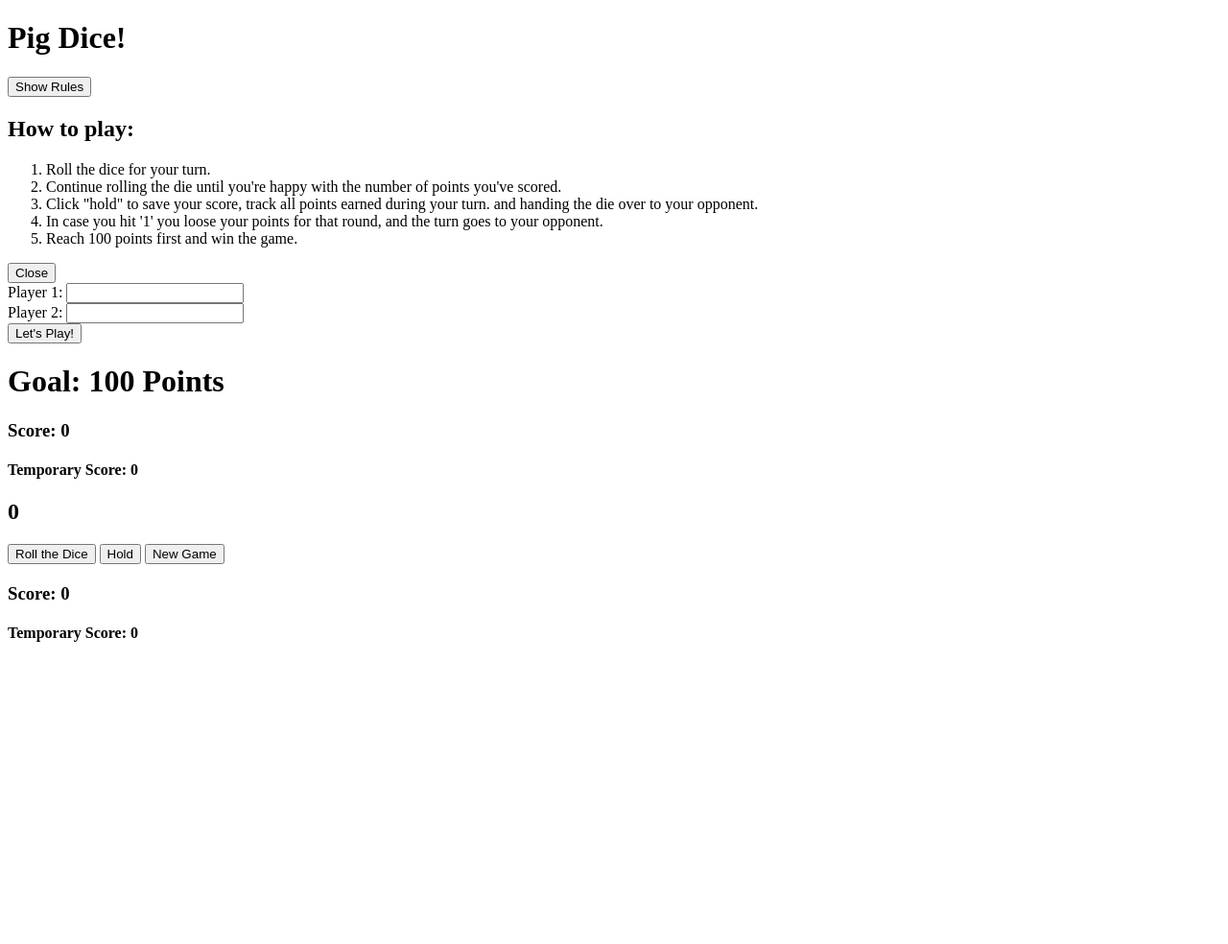
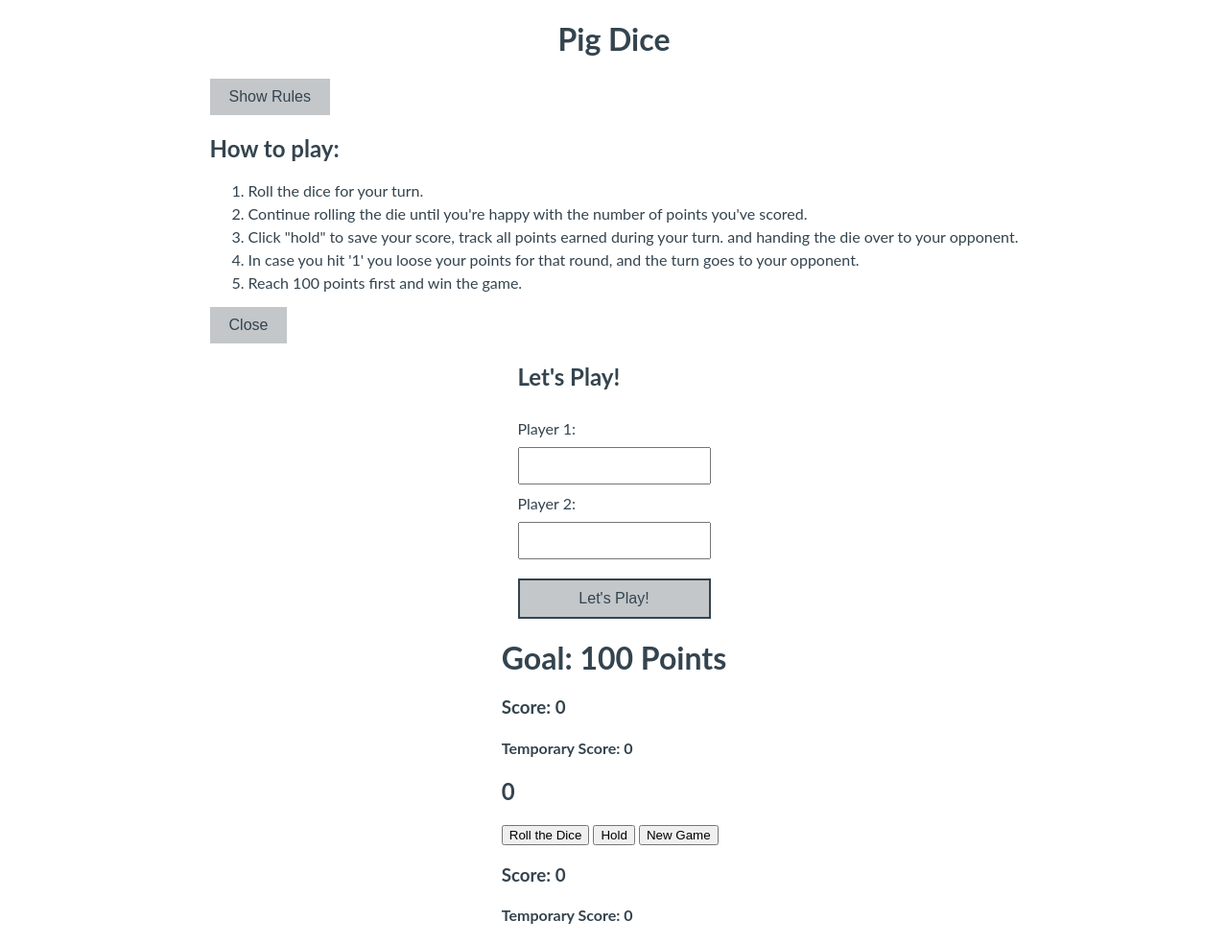
Before and after one commit to Object-ions/Pig-Dice, a plain HTML site: page index.html in a window 1280 px wide. Shown: the whole page at 96% size. Before the commit the page ends 800 px from the top, so only its background shows below. Drawn offline with Linux system fonts and the light colour scheme.

Commit message:
add style

```diff
--- a/index.html
+++ b/index.html
@@ -11,7 +11,7 @@
 <body>
 
   <header>
-    <h1>Pig Dice!</h1>
+    <h1>Pig Dice</h1>
   </header>
 
   <aside>
@@ -31,11 +31,13 @@
   </aside>
 
   <article>
-    <form class="">
-      <label for="">Player 1:</label>
-      <input id="player-1-input-name" type="text"> <br>
-      <label for="">Player 2:</label>
-      <input id="player-2-input-name" type="text"><br> <button type="submit">Let's Play!</button>
+    <form>
+      <h2>Let's Play!</h2>
+      <label>Player 1:</label>
+      <input id="player-1-input-name" type="text">
+      <label>Player 2:</label>
+      <input id="player-2-input-name" type="text">
+      <button type="submit" class="btn">Let's Play!</button>
     </form>
   </article>
 
--- a/style.css
+++ b/style.css
@@ -0,0 +1,61 @@
+@import url('https://fonts.googleapis.com/css2?family=Open+Sans:wght@300&display=swap');
+
+:root {
+  --dark-color: #34444f;
+  --light-color: #c3c7ca;
+}
+
+* {
+  box-sizing: border-box;
+}
+
+body {
+  color: var(--dark-color);
+  background-color: #fff;
+  display: flex;
+  flex-direction: column;
+  align-items: center;
+  justify-content: flex-start;
+  height: 100vh;
+  margin: 0;
+  font-family: 'Lato', sans-serif;
+}
+
+li {
+  margin: 5px 0;
+}
+
+form {
+  display: flex;
+  flex-direction: column;
+  justify-content: center;
+}
+
+form input {
+  align-items: center;
+  justify-content: space-between;
+  padding: 10px;
+}
+
+form label {
+  padding: 10px 0;
+  list-style: none;
+}
+
+form .btn {
+  margin-top: 20px;
+  border: 2px solid var(--dark-color);
+}
+
+form .btn:active {
+  transform: scale(0.98);
+}
+
+.btn {
+  background-color: var(--light-color);
+  border: none;
+  color: var(--text-color);
+  font-size: 16px;
+  padding: 10px 20px;
+  cursor: pointer;
+}
```
